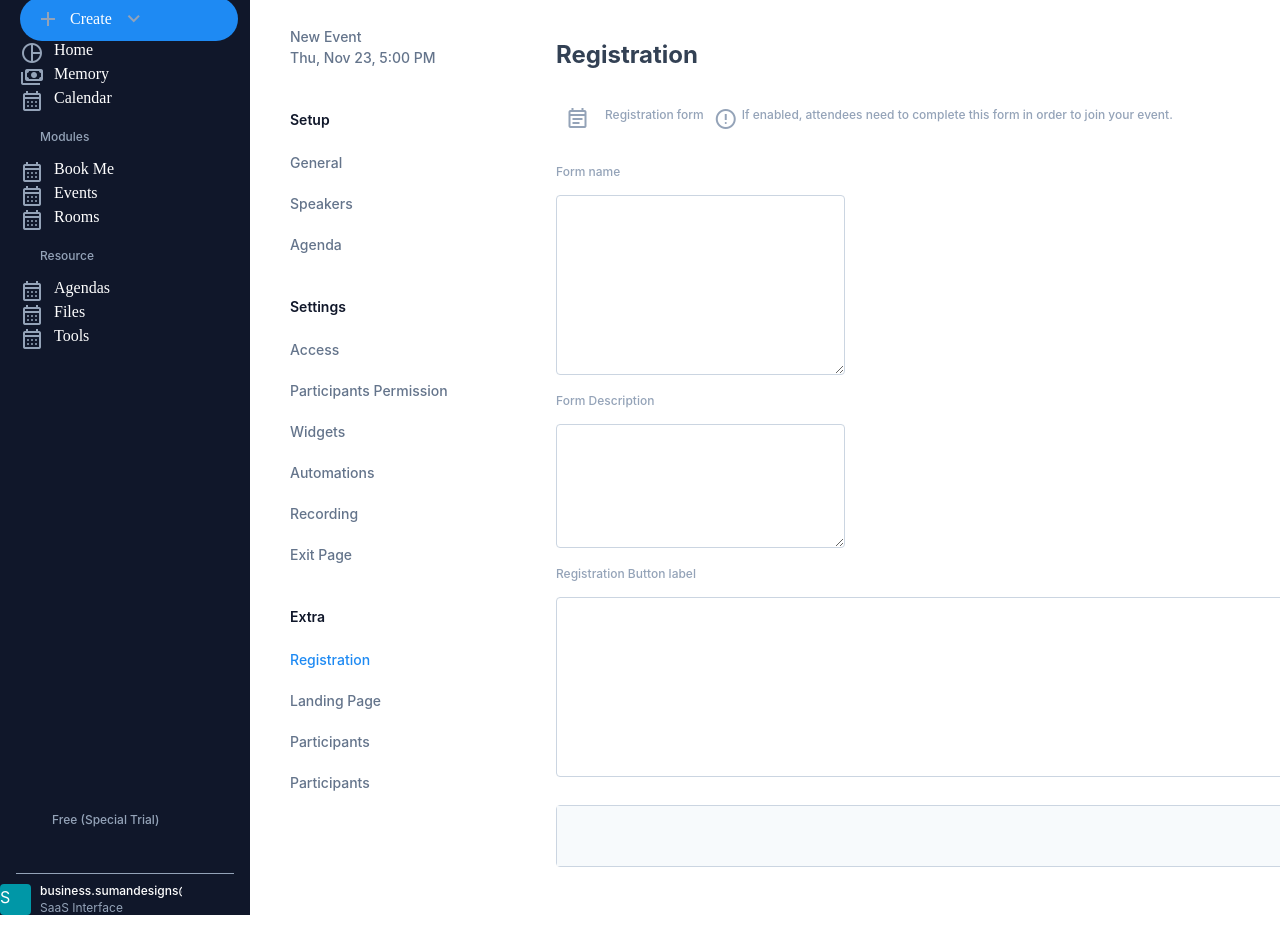
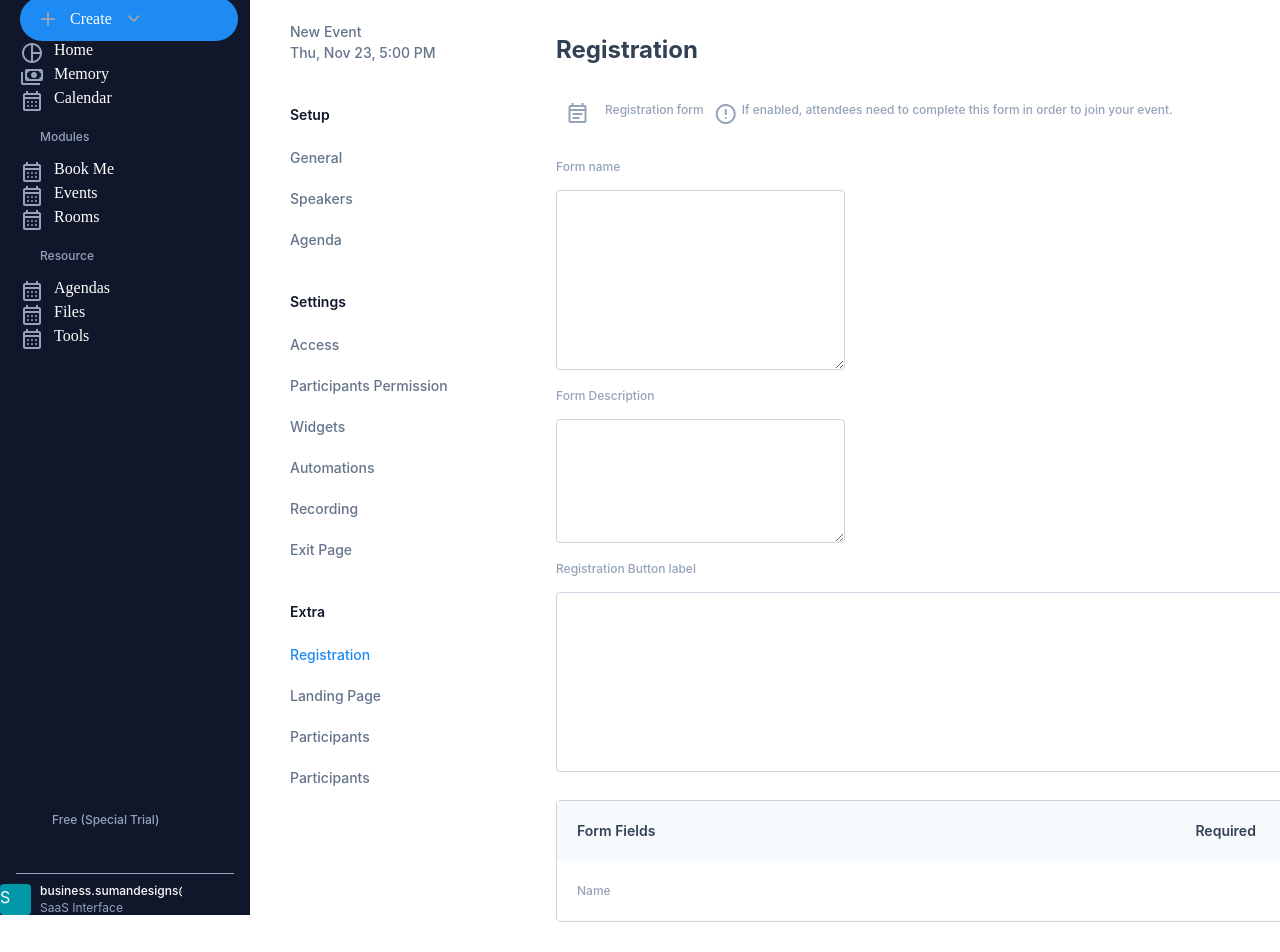
Before and after one commit to rohitsaw963/Saas-Dashboard, a plain HTML site: page index.html in a window 1280 px wide. Shown: the part 67-1019 px from the top of the page. Before the commit the page ends 982 px from the top, so only its background shows below. Drawn offline with nearby package versions, Linux system fonts and the light colour scheme.

Commit message:
form-field

```diff
--- a/index.html
+++ b/index.html
@@ -226,8 +226,26 @@
                     rows="10"
                   ></textarea>
                 </div>
+                <!---------------- FORM-FIELDS ---------->
                 <div class="form-requirements">
-                  <div class="head"></div>
+                  <div class="head">
+                    <div class="frame-head">
+                      <span id="form-f">Form Fields</span>
+                      <span id="form-req">Required</span>
+                    </div>
+                  </div>
+                    <div class="head-name">
+                      <div class="left">
+                        <span>Name</span>
+                      </div>
+                      <div class="right">
+                        <span id="cb"><span class="material-symbols-outlined">
+                          check_box
+                          </span></span>
+                        <span></span>
+                      </div>
+                    </div>
+                  </div>
                 </div>
               </div>
             </div>
--- a/style.css
+++ b/style.css
@@ -625,6 +625,7 @@ button div {
   border-radius: 4px;
   border: 1px solid var(--Neutrals-100, #cbd5e1);
 }
+/* Form-Field */
 .form-requirements {
   display: flex;
   flex-direction: column;
@@ -642,3 +643,58 @@ button div {
   align-self: stretch;
   background: var(--Neutrals-5, #f7fafc);
 }
+.frame-head {
+  display: flex;
+  align-items: center;
+  gap: 540px;
+}
+#form-f {
+  color: var(--Blue-100, #334154);
+
+  /* Body Text 1 (Semi-Bold) */
+  font-family: Inter;
+  font-size: 14px;
+  font-style: normal;
+  font-weight: 600;
+  line-height: 20px; /* 142.857% */
+}
+#form-req {
+  color: var(--Blue-100, #334154);
+
+  /* Body Text 1 (Semi-Bold) */
+  font-family: Inter;
+  font-size: 14px;
+  font-style: normal;
+  font-weight: 600;
+  line-height: 20px; /* 142.857% */
+}
+.head-name {
+  display: flex;
+  height: 60px;
+  padding: 10px 20px;
+  justify-content: space-between;
+  align-items: center;
+  align-self: stretch;
+  border-bottom: 1px solid var(--Neutrals-10, #f8f8f8);
+}
+.left {
+  display: flex;
+  align-items: center;
+  gap: 10px;
+}
+.right {
+  display: flex;
+  align-items: center;
+  gap: 128px;
+}
+#cb {
+  display: flex;
+  width: 24px;
+  height: 24px;
+  padding: 10px;
+  justify-content: center;
+  align-items: center;
+  gap: 10px;
+  border-radius: 4px;
+  background: var(--Primary-Blue-400, #1e8af3);
+}
```
